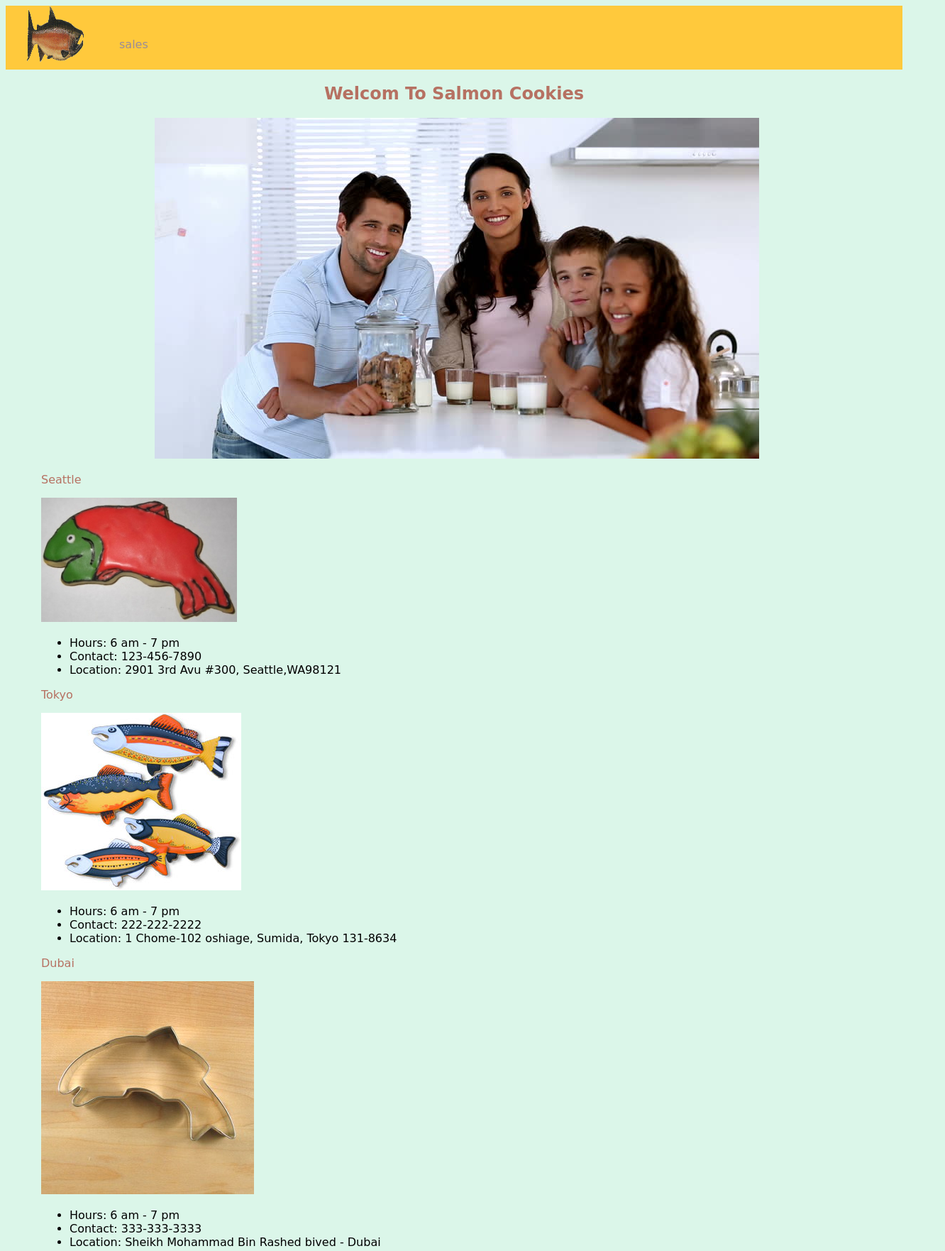
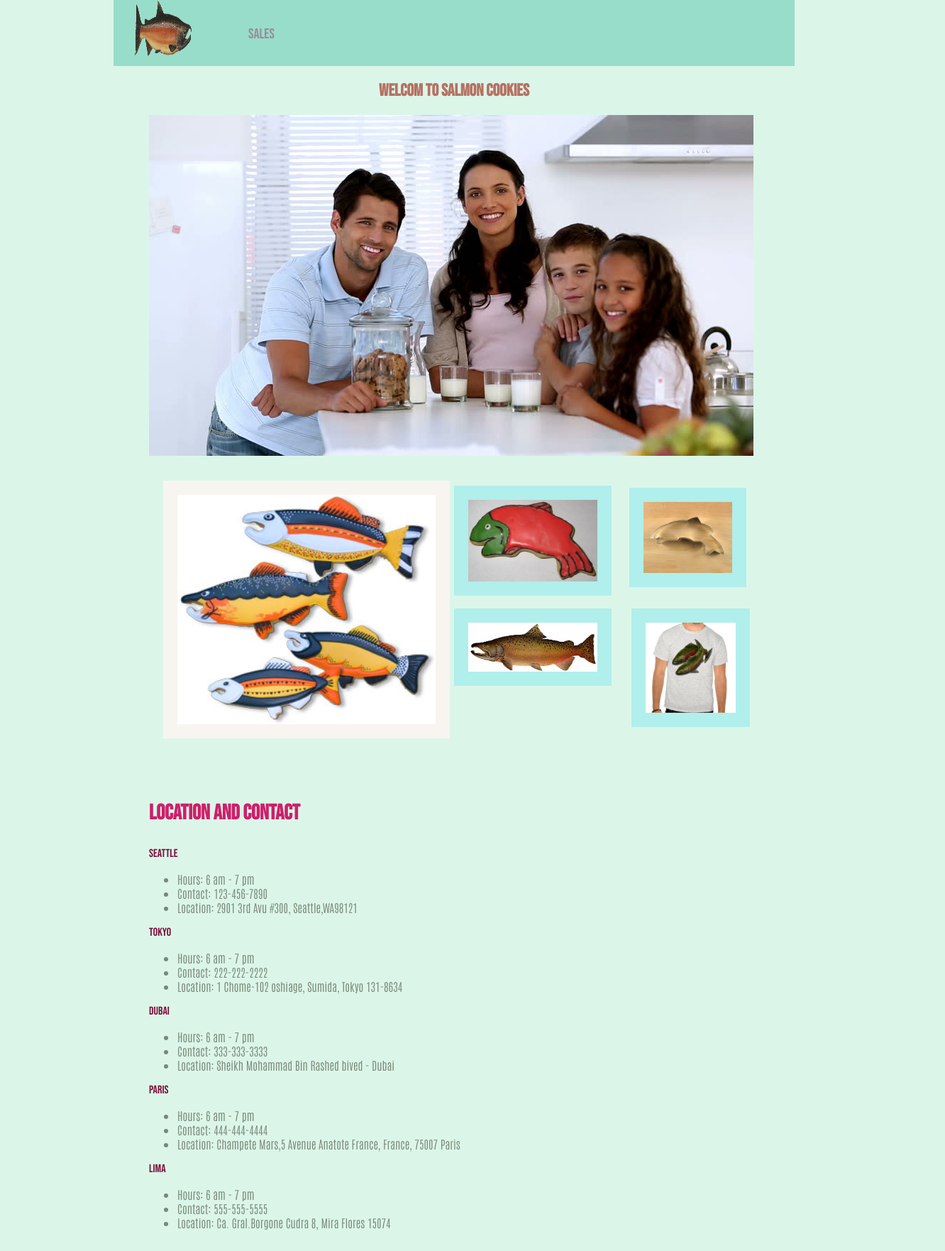
Before and after one commit to salammustafa728/cookie-stand, a plain HTML site: page index.html in a window 1280 px wide. Shown: the top 1762 px of the page at 71% size, 1332 px wide, since content can reach past the window. Drawn offline with Linux system fonts and the light colour scheme; a web font is replaced by a local one.

Commit message:
edit dialy total for the new row and design index and sales page

```diff
--- a/css/style.css
+++ b/css/style.css
@@ -1,30 +1,32 @@
-@import url('https://fonts.googleapis.com/css2?family=Zen+Dots&display=swap');
+@import url('https://fonts.googleapis.com/css2?family=Bebas+Neue&display=swap');
+@import url('https://fonts.googleapis.com/css2?family=Antonio:wght@100;200&display=swap');
 
 body{
-    font-family: 'Zen Dots', cursive;
+    font-family: 'Bebas Neue', cursive;
     background-color: #dbf6e9;
+    width: 960px;
+    margin: auto;
 }
 
 header{
-    background-color: #ffc93c;
+    background-color: #98ddca;
 }
 header{
-     height: 90px;
-
+     height: 88px;
+    padding-bottom: 5px;
 }
 .src_nav_img{
 position: relative;
 left: 60px;
-bottom: 35px;
+bottom: 44px;
 }
 header a{
     margin-left: 100px;
     text-decoration: none;
     color: #9a8c98;
-    padding: auto;
 }
 a:hover{
- background-color: coral;
+ background-color: #b0efeb;
 }
 .img_sal{
     padding-left: 30px;
@@ -35,9 +37,12 @@ a:hover{
 }
 .imf_fam{
     position: relative;
-    margin-left: 210px;
+    margin-left: 50px;
 }
-
+.sec_a{
+    font-size: 20px;
+    padding: 30px 30px;
+}
 .main_sec{
     display: block;
     align-items: center;
@@ -50,31 +55,66 @@ h1{
     color: #b67162;
 }
 h2{
-    color: blue;
+    color: #ce1f6a;
+}
+h3{
+    font-size: 30px;
+    font-weight: 900;
+    font-family: 'Bebas Neue', cursive;
+    color: #ce1f6a;
 }
 td,th{
-    border: 1px solid blue;
+    border: 1px solid #ca8a8b;
     border-radius: 10%;
 }
 th{
     background-color: #f08080;
 }
+th:hover{
+    background-color: #98ddca;
+}
 td{
     padding: 5px;
     background-color: #fbc4ab;
 }
+td:hover{
+    background-color: aliceblue;
+}
 p{
-    color: #b67162;
+    color: #7b113a;
     font-weight: 800px;
 }
 .main_SEC{
     margin-left: 50px;
 }
+.nav_a{
+    text-decoration: none;
+    font-weight: 1000;
+    font-size: 20px;
+    padding: 17px 17px;
+    color: #eca3f5;
+    font-family: 'Zen Dots', cursive;
 
+}
+.nav_a:hover{
+background-color: #b0efeb;
+}
+.nav_sales{
+    background-color: #f8ede3;
+    height: 40px;
+    padding-top: 20px;
+}
+.foot_sales{
+    background: #f8ede3;
 
+}
 footer{
-    height: 60px;
-    background-color: #31326f;
+    padding: 30px;
+    margin-top: 600px;
+    background: #98ddca;
+}
+footer p{
+    text-align: center;
 }
 .art_form{
     position: relative;
@@ -86,6 +126,9 @@ footer{
    background-color: #ffddd2;
    margin-bottom: 20px;
    border-radius: 7%;
+}
+form{
+    padding-left: 50px;
 }
 fieldset{
 border: none;
@@ -102,6 +145,10 @@ button{
  border-radius: 10%;
  background-color: #ddbea9;
  transition: 350ms;
+ width: 90px;
+ margin-left: 20px;
+ border: #725f5b;
+ height: 40px;
 }
 button:hover{
     background-color: #f4978e;
@@ -109,4 +156,63 @@ button:hover{
 table{
     border-radius: 7%;
     border: #8a817c;
+    margin: auto;
+    border: #ca8a8b;
+    margin-bottom: 20px;
 }
+.sec_imgs{
+    position: relative;
+}
+.fish{
+    position: absolute;
+    left: 20px;
+    width: 40%;
+    padding: 20px;
+    background-color: #f8f5f1;
+    margin: 0 0;
+}
+.fros{
+    position: absolute;
+    left: 430px;
+    top: 7px;
+    width: 20%;
+    padding: 20px;
+    background-color: #b0efeb;
+
+}
+.cut{
+    position: absolute;
+   left: 677px;
+   top: 10px;
+   width: 125px;
+   height: 100px;
+   padding: 20px;
+    background-color: #b0efeb;
+
+}
+.chin{
+    position: absolute;
+    left: 430px;
+    top: 180px;
+    width: 20%;
+    padding: 20px;
+    background-color: #b0efeb;
+
+}
+.shirt{
+    position: absolute;
+    top: 180px;
+    left: 680px;
+    width: 14%;
+   padding: 20px;
+    background-color: #b0efeb;
+
+}
+.sec_loc{
+    position: relative;
+    top: 450px;
+}
+ul li{
+    color: #798777 ;
+    font-family: 'Antonio', sans-serif;
+}
--- a/index.html
+++ b/index.html
@@ -14,7 +14,7 @@
 
 <img class="img_sal" src="./imgs/salmon.png">
 <section class="src_nav_img">
-    <a href="sales.html">sales</a>
+    <a class="sec_a" href="sales.html">sales</a>
 </section>
 
 </nav>
@@ -22,38 +22,52 @@
 <main>
    <section class="main_sec">
     <h1 class="h1_cla">Welcom To Salmon Cookies</h1>
+    <img class="imf_fam" src="./imgs/family.jpg">
+</section>
+   <section class="main_SEC">
+       <section class="sec_imgs">
+        <img class="fros" src="./imgs/frosted-cookie.jpg">
 
 
-    <img class="imf_fam" src="./imgs/family.jpg">
+
+        <img class="fish" src="./imgs/fish.jpg">
 
 
-</section>
+        <img class="cut" src="./imgs/cutter.jpeg">
 
-   <section class="main_SEC">
+
+
+        <img class="chin" src="./imgs/chinook.jpg">
+
+
+
+        <img class="shirt" src="./imgs/shirt.jpg">
+    </section>
+    <article class="sec_loc">
+        <h3>Location And Contact</h3>
     <p>Seattle</p>
-    <img src="./imgs/frosted-cookie.jpg">
     <ul>
         <li>Hours: 6 am - 7 pm</li>
         <li>Contact: 123-456-7890</li>
         <li>Location: 2901 3rd Avu #300, Seattle,WA98121</li>
     </ul>
     <p>Tokyo</p>
-<img src="./imgs/fish.jpg">
-<ul>
+
+    <ul>
     <li>Hours: 6 am - 7 pm</li>
     <li>Contact: 222-222-2222</li>
     <li>Location: 1 Chome-102 oshiage, Sumida, Tokyo 131-8634</li>
-</ul>
-<p>Dubai</p>
-<img src="./imgs/cutter.jpeg">
-<ul>
+   </ul>
+   <p>Dubai</p>
+
+   <ul>
     <li>Hours: 6 am - 7 pm</li>
     <li>Contact: 333-333-3333</li>
     <li>Location: Sheikh Mohammad Bin Rashed bived - Dubai</li>
-</ul>
+   </ul>
 
     <p>Paris</p>
-<img src="./imgs/chinook.jpg">
+
 
 <ul>
     <li>Hours: 6 am - 7 pm</li>
@@ -61,20 +75,21 @@
     <li>Location: Champete Mars,5 Avenue Anatote France, France, 75007 Paris</li>
 </ul>
     <p>Lima</p>
-<img src="./imgs/shirt.jpg">
+
 <ul>
     <li>Hours: 6 am - 7 pm</li>
     <li>Contact: 555-555-5555</li>
     <li>Location: Ca. Gral.Borgone Cudra 8, Mira Flores 15074</li>
 </ul>
 
-
+</article>
 </section>
 
 </main>
 
 <footer>
-<p>.</p>
+<p>&COPY; All Rights Reserved </p>
+
 </footer>
 
     <script src="./js/app.js"></script>
--- a/js/app.js
+++ b/js/app.js
@@ -129,7 +129,6 @@ function eventSave(event){
   let newLocation = new Cookie(locName,minCus,maxCus,avgCUs);
   let rowsTable = CookieTable.rows.length;
   CookieTable.deleteRow(rowsTable-1);
-  newLocation.gitCustNumber();
   newLocation.cookiesPerHour;
   newLocation.render();
   footers();
```
Also changed, not shown: sales.html (+10 -9 lines).
